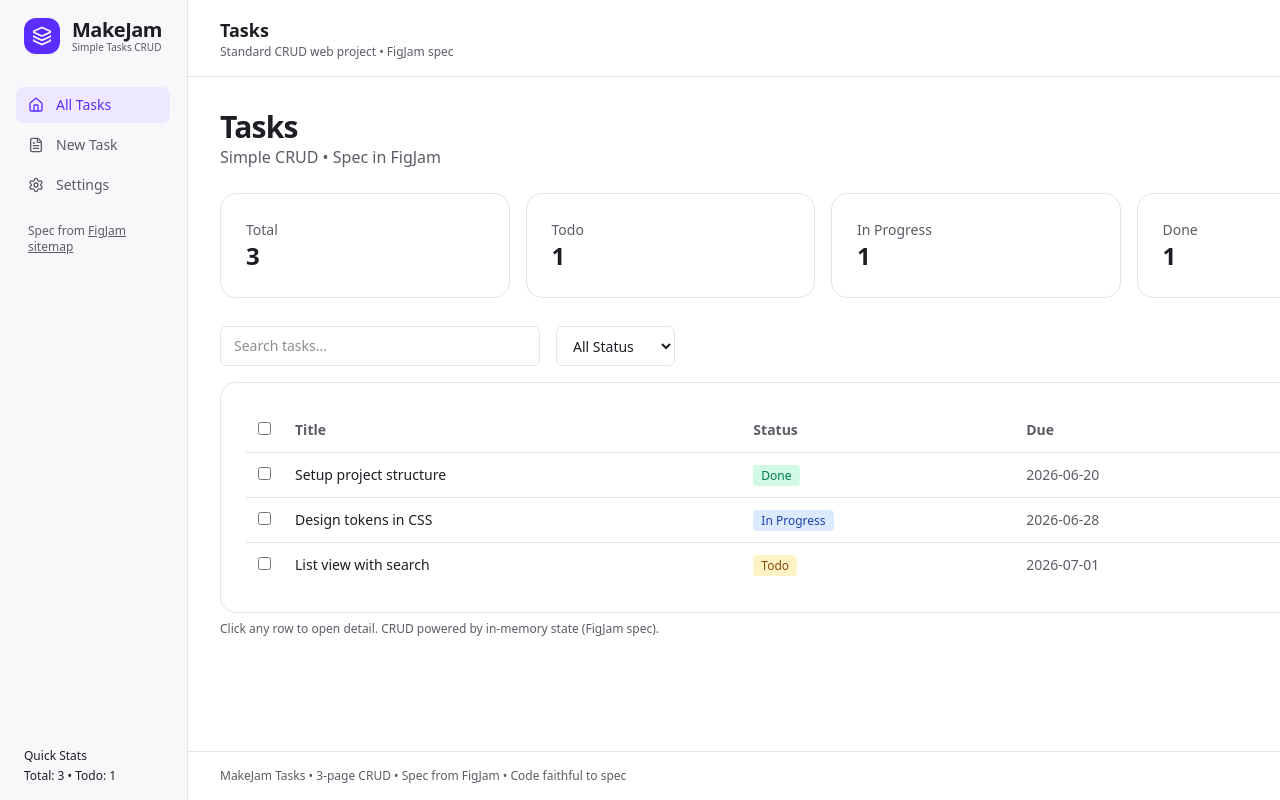
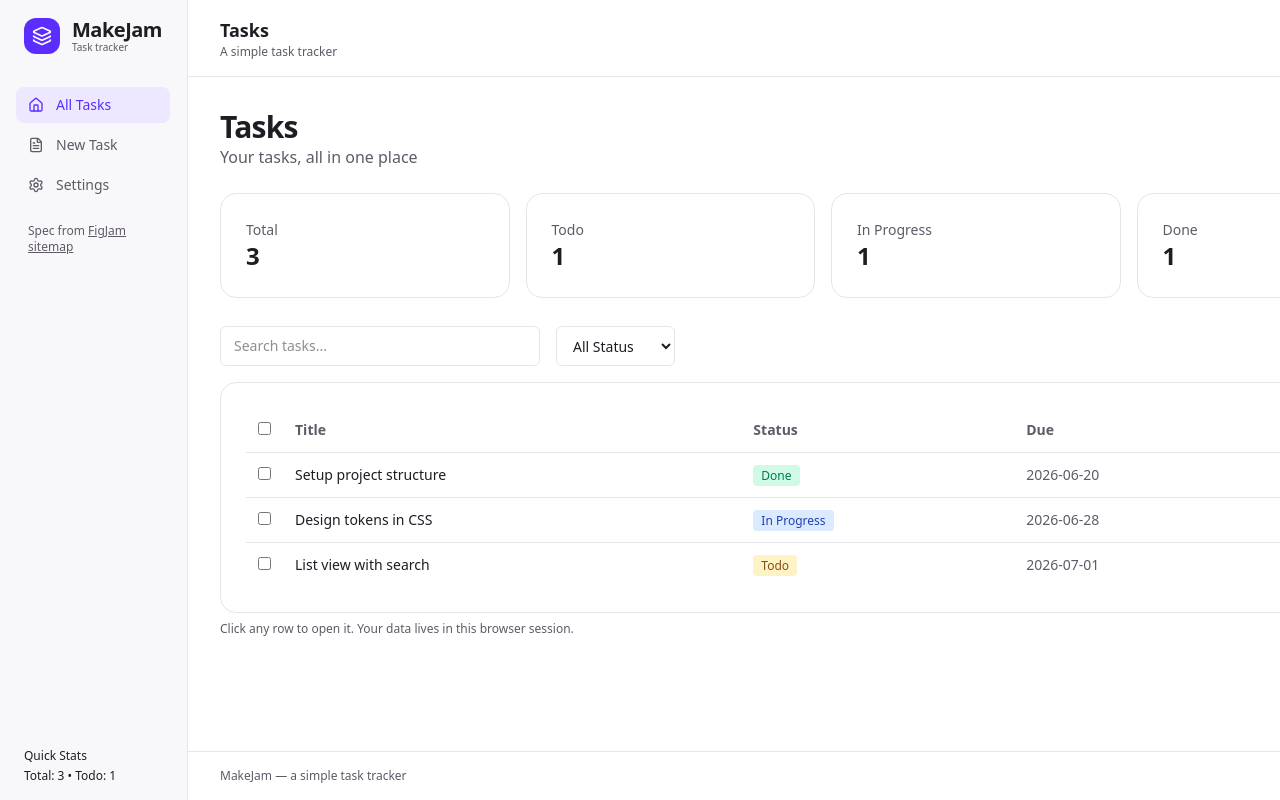
Before and after one commit to marthings/agentic-loop, a React (Vite) app: page / in a window 1280 px wide. Shown: the top 800 px of the page. Built offline with nearby package versions, Linux system fonts and the light colour scheme.

Commit message:
Clarify app name and remove jargon copy (closes #7)

```diff
--- a/src/App.tsx
+++ b/src/App.tsx
@@ -205,7 +205,7 @@ function App() {
           </div>
           <div>
             <div className="font-semibold tracking-tight text-xl">MakeJam</div>
-            <div className="text-[10px] text-[var(--fgm-text-secondary)] -mt-1">Simple Tasks CRUD</div>
+            <div className="text-[10px] text-[var(--fgm-text-secondary)] -mt-1">Task tracker</div>
           </div>
         </div>
 
@@ -249,7 +249,7 @@ function App() {
               {currentView === 'detail' && 'Task Detail'}
               {currentView === 'settings' && 'Settings'}
             </div>
-            <div className="text-xs text-[var(--fgm-text-secondary)]">Standard CRUD web project • FigJam spec</div>
+            <div className="text-xs text-[var(--fgm-text-secondary)]">A simple task tracker</div>
           </div>
           <Button variant="secondary" onClick={() => window.location.reload()} className="text-[14px] font-semibold px-[19px] py-[11px] rounded-[10px] border border-[var(--fgm-border)] flex items-center gap-2">
             <RefreshCw className="w-3.5 h-3.5 inline" /> Reset
@@ -263,7 +263,7 @@ function App() {
               <div className="flex justify-between items-center mb-6">
                 <div>
                   <h1 className="text-3xl font-semibold tracking-tight">Tasks</h1>
-                  <p className="text-[var(--fgm-text-secondary)]">Simple CRUD • Spec in FigJam</p>
+                  <p className="text-[var(--fgm-text-secondary)]">Your tasks, all in one place</p>
                 </div>
                 <Button variant="primary" onClick={goToCreate} className="px-[19px] py-[11px] rounded-[10px]">+ New Task</Button>
               </div>
@@ -346,7 +346,7 @@ function App() {
                 </table>
                 </div>
               </Card>
-              <p className="text-xs mt-2 text-[var(--fgm-text-secondary)]">Click any row to open detail. CRUD powered by in-memory state (FigJam spec).</p>
+              <p className="text-xs mt-2 text-[var(--fgm-text-secondary)]">Click any row to open it. Your data lives in this browser session.</p>
             </>
           )}
 
@@ -354,7 +354,7 @@ function App() {
           {currentView === 'create' && (
             <div className="max-w-lg">
               <h1 className="text-2xl font-semibold mb-1">New Task</h1>
-              <p className="text-sm text-[var(--fgm-text-secondary)] mb-6">Create a new task. Matches FigJam New Task spec.</p>
+              <p className="text-sm text-[var(--fgm-text-secondary)] mb-6">Add a new task.</p>
 
               <form onSubmit={handleCreate} className="space-y-4 card">
                 <div>
@@ -432,7 +432,7 @@ function App() {
               </form>
 
               <div className="text-xs text-[var(--fgm-text-secondary)]">
-                This view matches the Task Detail spec in FigJam. All changes are local (in-memory CRUD).
+                Changes are saved in this browser session.
               </div>
             </div>
           )}
@@ -441,7 +441,7 @@ function App() {
           {currentView === 'settings' && (
             <div className="max-w-lg">
               <h1 className="text-2xl font-semibold mb-1">Settings</h1>
-              <p className="text-sm text-[var(--fgm-text-secondary)] mb-6">App preferences. Matches FigJam Settings spec.</p>
+              <p className="text-sm text-[var(--fgm-text-secondary)] mb-6">App preferences.</p>
 
               <div className="space-y-6">
                 {/* Appearance / dark mode */}
@@ -488,7 +488,7 @@ function App() {
         </div>
 
         <footer className="border-t border-[var(--fgm-border)] px-8 py-4 text-xs text-[var(--fgm-text-secondary)]">
-          MakeJam Tasks • 3-page CRUD • Spec from FigJam • Code faithful to spec
+          MakeJam — a simple task tracker
         </footer>
       </div>
     </div>
```
Also changed, not shown: 1 other file (tests, documents, lock files or other folders).
